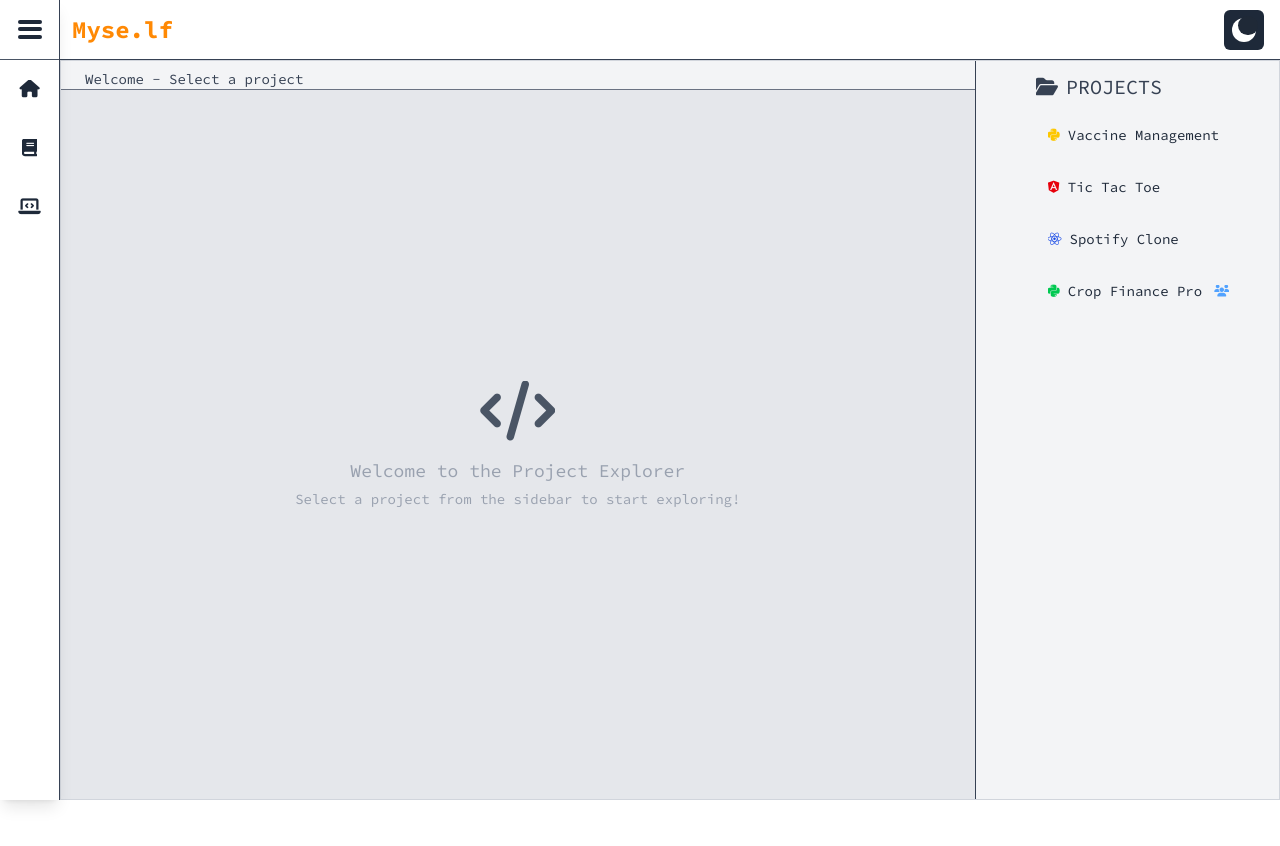
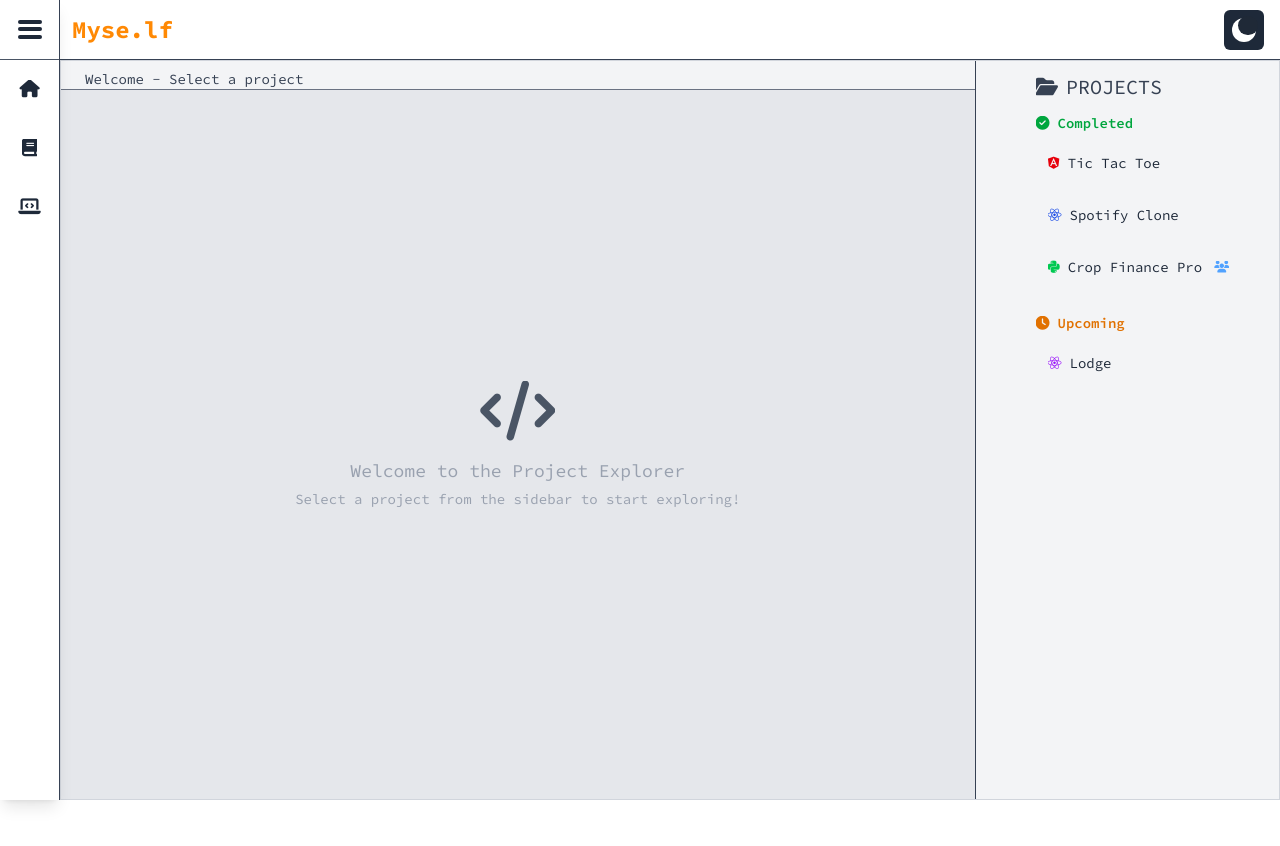
Before and after one commit to TheCodrrr/portfolio, a React (Vite) app in the folder portfolio/: page /project in a window 1280 px wide. Shown: the top 846 px of the page. Built offline with nearby package versions, Linux system fonts and the light colour scheme.

Commit message:
style - divided the projects into 2 sections, completed and upcoming

```diff
--- a/portfolio/src/Project.jsx
+++ b/portfolio/src/Project.jsx
@@ -5,27 +5,9 @@
 
 const projects = [
   {
-    name: "Vaccine Management",
-    codeIcon: "fa-brands fa-python",
-    file: "vaccine_management.py",
-    image: "../public/project4.png",
-    iconColor: "text-yellow-400",
-    technologies: ["Python", "Tkinter", "SQL"],
-    description: "A comprehensive vaccination management system that allows users to register for vaccines, schedule appointments, track vaccination status, and generate certificates upon completion.",
-    video: "/videos/project.mp4",
-    hideDemo: true, // Flag to hide the demo button
-    githubUrl: "https://github.com/TheCodrrr/vaccine-management",
-    features: [
-      "User registration for multiple vaccine types",
-      "Automated vaccination date assignment",
-      "Post-vaccination status tracking",
-      "Digital certificate generation for vaccinated users",
-    ],
-  },
-  {
     name: "Tic Tac Toe",
     codeIcon: "fa-brands fa-angular",
-    file: "tic_tac_toe.ts",
+    file: "tic_tac_toe.game.ts",
     image: "../public/project1.png",
     iconColor: "text-red-600",
     technologies: ["Angular.JS", "Typescript", "HTML", "CSS"],
@@ -38,10 +20,11 @@
       "AI logic adapts moves based on game state.",
       "Clean and responsive user interface.",
     ],
+    status: "completed"
   },
   {
     name: "Spotify Clone",
-    file: "spotify.jsx",
+    file: "spotify.clone.jsx",
     codeIcon: "fa-brands fa-react",
     iconColor: "text-blue-700",
     image: "../public/project2.png",
@@ -56,10 +39,11 @@
       "Artist and album browsing",
       "Personalized recommendations",
     ],
+    status: "completed"
   },
   {
     name: "Crop Finance Pro",
-    file: "farmer_app.py",
+    file: "farmer_app.service.py",
     codeIcon: "fa-brands fa-python",
     iconColor: "text-green-500",
     image: "../public/project3.png",
@@ -75,7 +59,29 @@
       "Email notifications on loan status",
     ],
     collaborative: true,
-  },
+    status: "completed"
+  }
+];
+
+const upcomingProjects = [
+  {
+    name: "Lodge",
+    file: "lodge.service.jsx",
+    codeIcon: "fa-brands fa-react",
+    iconColor: "text-purple-600",
+    image: "../public/project-placeholder.png",
+    technologies: ["Next.js", "TypeScript", "MongoDB", "Stripe"],
+    description: "A full-stack e-commerce platform with advanced features like real-time inventory management, payment processing, and AI-powered product recommendations.",
+    features: [
+      "Advanced product filtering and search",
+      "Real-time inventory tracking",
+      "Secure payment gateway integration",
+      "AI-powered recommendation engine",
+      "Admin dashboard for order management"
+    ],
+    status: "upcoming",
+    expectedCompletion: "Q2 2024"
+  }
 ];
 
 export default function Project({ pageLoaded }) {
@@ -314,7 +320,6 @@
                           <span className="font-medium ml-2">{videoBtnText}</span>
                         </motion.button>
                       )}
-
                         {/* GitHub Button */}
                       {activeTab.githubUrl && (
                         <motion.a
@@ -335,6 +340,18 @@
                           <i className="fab fa-github text-lg"></i>
                           <span className="font-medium ml-2">GitHub</span>
                         </motion.a>
+                      )}
+
+                      {/* Expected Completion for Upcoming Projects */}
+                      {activeTab.status === "upcoming" && activeTab.expectedCompletion && (
+                        <div className={`px-4 py-2 rounded-md flex items-center ${
+                          darkMode
+                            ? "bg-amber-900/30 text-amber-300 border border-amber-700"
+                            : "bg-amber-100 text-amber-700 border border-amber-300"
+                        }`}>
+                          <i className="fas fa-clock mr-2"></i>
+                          <span className="text-sm">Expected: {activeTab.expectedCompletion}</span>
+                        </div>
                       )}
                     </div>
                   </div>
@@ -441,7 +458,6 @@
             )}
           </div>
         </div>
-
           {/* Right Sidebar (Projects) - Always on right for desktop, bottom for mobile */}
         <div
           className={`hidden md:block md:w-1/4 md:pl-15 border-l border-gray-700 p-3 text-sm ${
@@ -455,7 +471,15 @@
           >
             <i className="fas fa-folder-open mr-2"></i> Projects
           </h2>
-          <div className="space-y-2">
+
+          {/* Completed Projects Section */}
+          <div className="space-y-2 mb-6">
+            <h3 className={`text-sm font-semibold mb-2 flex items-center ${
+              darkMode ? "text-green-400" : "text-green-600"
+            }`}>
+              <i className="fas fa-check-circle mr-2"></i>
+              Completed
+            </h3>
             {projects.map((project, index) => (
               <motion.div
                 key={index}
@@ -481,8 +505,41 @@
               </motion.div>
             ))}
           </div>
+
+          {/* Upcoming Projects Section */}
+          <div className="space-y-2">
+            <h3 className={`text-sm font-semibold mb-2 flex items-center ${
+              darkMode ? "text-amber-400" : "text-amber-600"
+            }`}>
+              <i className="fas fa-clock mr-2"></i>
+              Upcoming
+            </h3>
+            {upcomingProjects.map((project, index) => (
+              <motion.div
+                key={index}
+                onClick={() => openProject(project)}
+                className={`flex items-center space-x-2 p-2 sm:p-3 rounded-md cursor-pointer transition-all
+                  ${
+                  activeTab?.name === project.name
+                    ? darkMode
+                      ? "bg-gray-700 text-yellow-400 shadow-md"
+                      : "bg-gray-300 text-blue-600 shadow-md"
+                    : darkMode
+                    ? "text-gray-300 hover:bg-gray-700"
+                    : "text-gray-800 hover:bg-gray-300"
+                }`}
+                whileHover={{ x: 5 }}
+                whileTap={{ scale: 0.98 }}
+              >
+                <i className={`${project.codeIcon} ${project.iconColor}`}></i>
+                <span className="text-xs sm:text-sm truncate">{project.name}</span>
+                {project.collaborative && (
+                  <i className="fas fa-users ml-1 text-xs text-blue-400" title="Collaborative Project"></i>
+                )}
+              </motion.div>
+            ))}
           </div>
-
+        </div>
           {/* Mobile Projects Bar (shown at bottom on small screens only when scrolled to bottom) */}
           <div
             className={`md:hidden w-full border-t border-gray-700 p-3 z-[9999] text-sm fixed bottom-0 left-0
@@ -497,8 +554,53 @@
             >
               <i className="fas fa-folder-open mr-2"></i> Projects
             </h2>
+
+            {/* Completed Projects */}
+            <div className="mb-3">
+              <h3 className={`text-xs font-semibold mb-2 text-center ${
+                darkMode ? "text-green-400" : "text-green-600"
+              }`}>
+                <i className="fas fa-check-circle mr-1"></i>
+                Completed
+              </h3>
+              <div className="flex flex-wrap gap-2 justify-center overflow-x-auto">
+                {projects.map((project, index) => (
+                  <motion.div
+                    key={index}
+                    onClick={() => openProject(project)}
+                    className={`flex items-center space-x-1 p-1.5 rounded-md cursor-pointer transition-all
+                      max-w-[30%] flex-grow
+                      ${
+                      activeTab?.name === project.name
+                        ? darkMode
+                          ? "bg-gray-700 text-yellow-400 shadow-md"
+                          : "bg-gray-300 text-blue-600 shadow-md"
+                        : darkMode
+                        ? "text-gray-300 hover:bg-gray-700"
+                        : "text-gray-800 hover:bg-gray-300"
+                    }`}
+                    whileTap={{ scale: 0.98 }}
+                  >
+                    <i className={`${project.codeIcon} ${project.iconColor}`}></i>
+                    <span className="text-xs truncate">{project.name}</span>
+                    {project.collaborative && (
+                      <i className="fas fa-users ml-1 text-xs text-blue-400" title="Collaborative Project"></i>
+                    )}
+                  </motion.div>
+                ))}
+              </div>
+            </div>
+
+            {/* Upcoming Projects */}
+            <div>
+              <h3 className={`text-xs font-semibold mb-2 text-center ${
+                darkMode ? "text-amber-400" : "text-amber-600"
+              }`}>
+                <i className="fas fa-clock mr-1"></i>
+                Upcoming
+              </h3>
               <div className="flex flex-wrap gap-2 justify-center overflow-x-auto pb-safe">
-              {projects.map((project, index) => (
+                {upcomingProjects.map((project, index) => (
                   <motion.div
                     key={index}
                     onClick={() => openProject(project)}
@@ -526,6 +628,7 @@
             </div>
           </div>
       </div>
+    </div>
   ) : (
     <></>
   );
```
Lines whose indentation alone changed are shown as unchanged.
